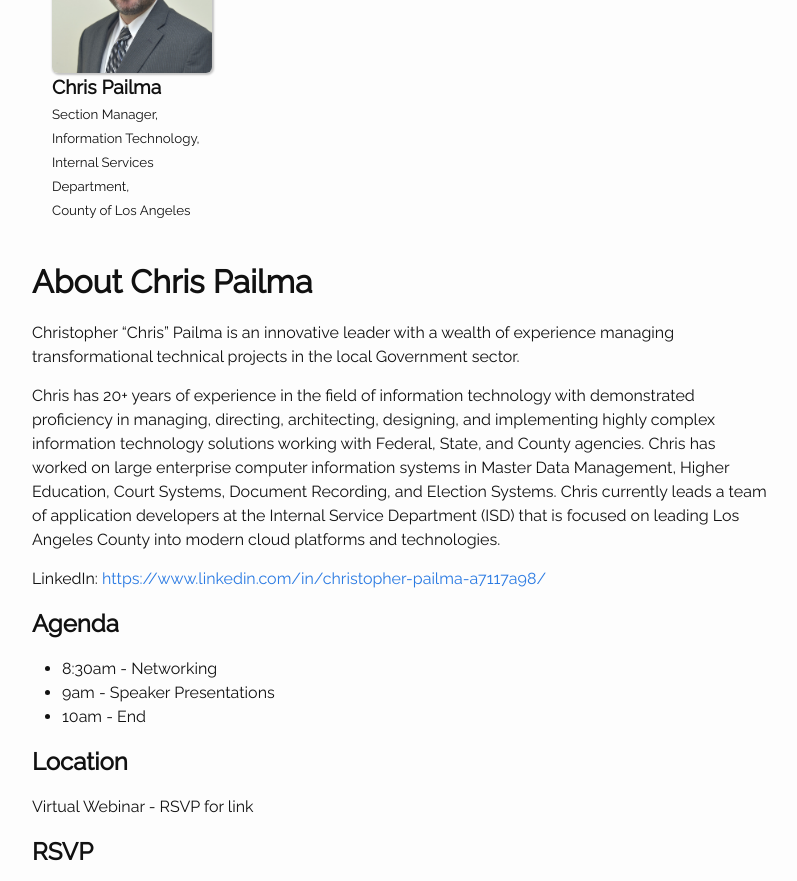
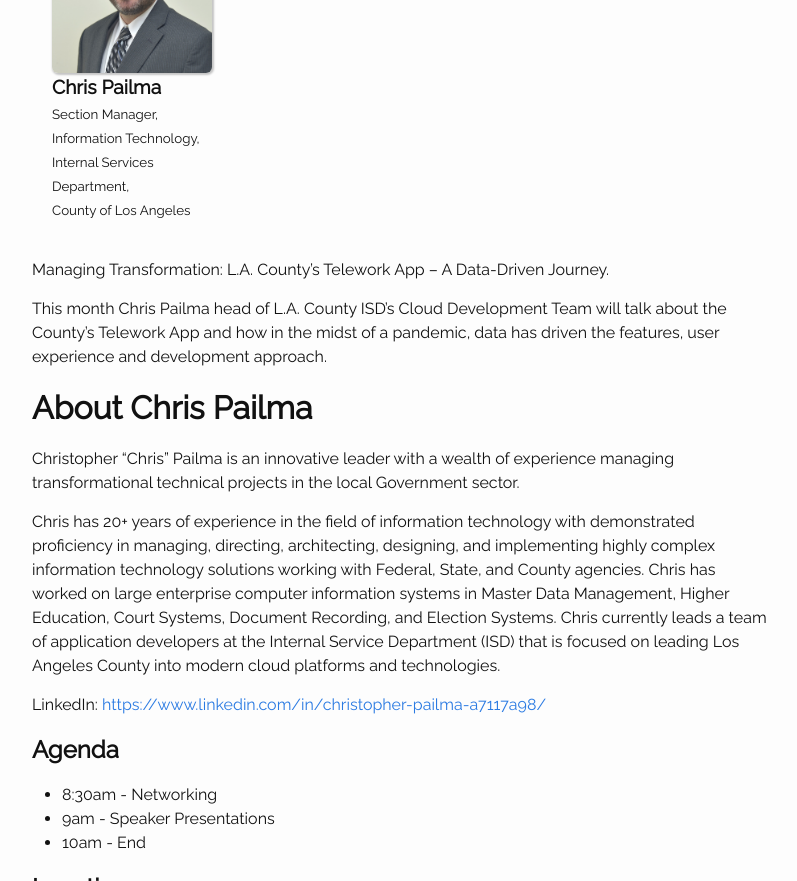
Before and after one commit to compilerla/data-donuts, a Jekyll site: the page built from _posts/2020-12-10-data-donuts-34.md, in a window 1280 px wide and 900 px high, scrolled down 734 px, cut to the strip 0-881 px from the top of the window. Shown: the whole strip, without its empty margins (238-1035 px from the left). Built offline with Jekyll 4.4.1, drawn with Linux system fonts in a browser that asks for light colours.

Commit message:
add talk description

```diff
--- a/_posts/2020-12-10-data-donuts-34.md
+++ b/_posts/2020-12-10-data-donuts-34.md
@@ -17,6 +17,11 @@
 slides: ""
 video: ""
 ---
+
+Managing Transformation: L.A. County’s Telework App – A Data-Driven Journey.
+
+This month Chris Pailma head of L.A. County ISD’s Cloud Development Team will talk about the County’s Telework App and how in the midst of a pandemic, data has driven the features, user experience and development approach.
+
 ## About Chris Pailma
 
 Christopher “Chris” Pailma is an innovative leader with a wealth of experience managing transformational technical projects in the local Government sector.
```
